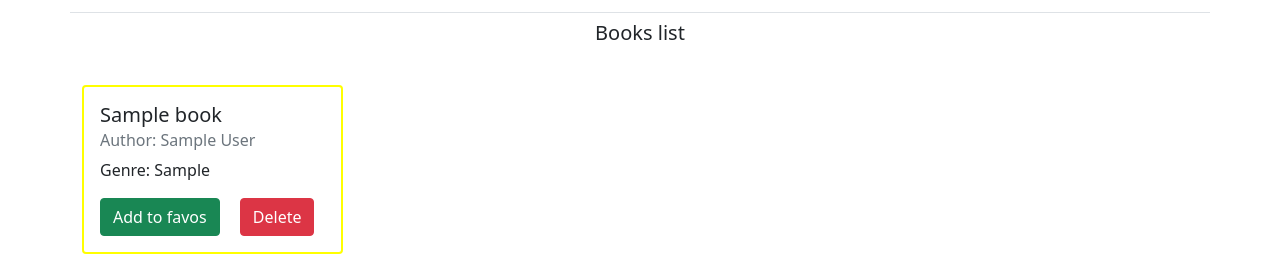
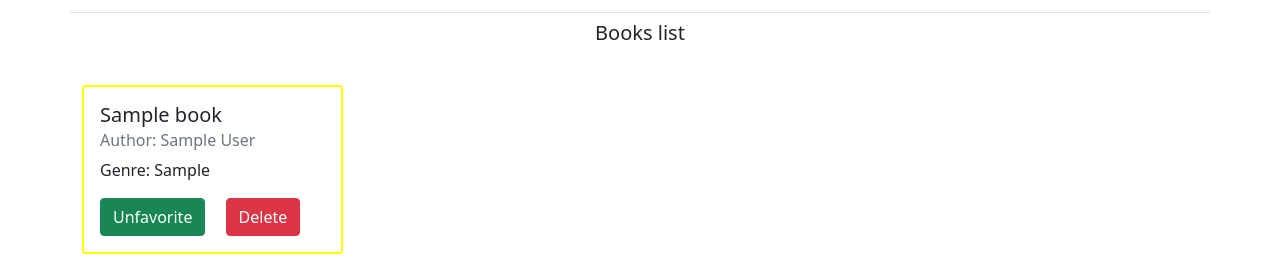
Before and after one commit to Taalaybek/todo-django, a Django app: page /books in a window 1280 px wide. Shown: the part 724-1002 px from the top of the page. Run offline with Django 3.2, Linux system fonts and the light colour scheme; tables that the repository leaves empty hold one stand-in row (values such as "Sample post").

Commit message:
add to favorites feature

```diff
--- a/main/templates/books.html
+++ b/main/templates/books.html
@@ -6,6 +6,12 @@
   <title>Books</title>
   <!-- CSS only -->
 <link href="https://cdn.jsdelivr.net/npm/bootstrap@5.0.0-beta1/dist/css/bootstrap.min.css" rel="stylesheet" integrity="sha384-giJF6kkoqNQ00vy+HMDP7azOuL0xtbfIcaT9wjKHr8RbDVddVHyTfAAsrekwKmP1" crossorigin="anonymous">
+
+<style>
+  .favorite {
+    border: 2px solid yellow
+  }
+</style>
 </head>
 <body>
   <div class="container pt-2">
@@ -52,12 +58,12 @@
     <div class="row my-2 py-3">
       {% for book in books %}
       <div class="col-lg-3 col-md-4 col-sm-12">
-        <div class="card" style="border: 2px solid yellow">
+        <div class="card {% if book.is_favorite %}favorite{% endif %}">
           <div class="card-body">
             <h5 class="card-title">{{ book.title }}</h5>
             <h6 class="card-subtitle mb-2 text-muted">Author: {{ book.author }}</h6>
             <p class="card-text">Genre: {{ book.genre }}</p>
-            <a href="#" class="card-link btn btn-success">Add to favos</a>
+            <a href="{% url 'make-book-favorite' book.id %}" class="card-link btn btn-success">{% if book.is_favorite == False %}Add to favos {% else %}Unfavorite {% endif %}</a>
             <a href="{% url 'delete-book' book.id %}" class="card-link btn btn-danger">Delete</a>
           </div>
         </div>
--- a/main/views.py
+++ b/main/views.py
@@ -60,3 +60,15 @@ def delete_book(request, id):
   book = Book.objects.get(id=id)
   book.delete()
   return redirect(books)
+
+def make_book_favorite(request, id):
+  book = Book.objects.get(id=id)
+
+  if book.is_favorite:
+    book.is_favorite = False
+  else:
+    book.is_favorite = True
+
+  book.save()
+
+  return redirect(books)
--- a/todo/urls.py
+++ b/todo/urls.py
@@ -29,5 +29,6 @@ urlpatterns = [
     path("mark-todo/<id>", mark_todo, name="mark-todo"),
     path("make-done/<id>", make_done, name="make-done"),
     path("delete-book/<id>", delete_book, name="delete-book"),
+    path("make-book-favorite/<id>", make_book_favorite, name="make-book-favorite"),
 ] + static(settings.STATIC_URL, document_root=settings.STATIC_URL) \
   + static(settings.MEDIA_URL, document_root=settings.MEDIA_ROOT)
```
